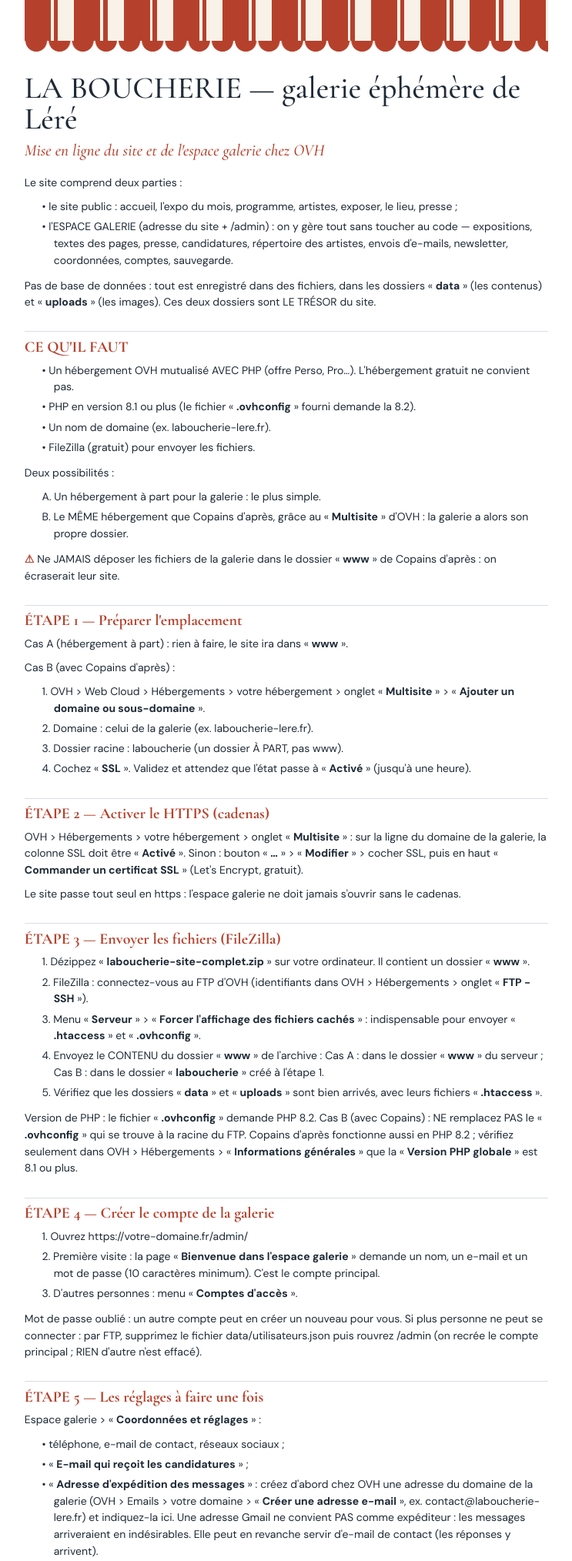
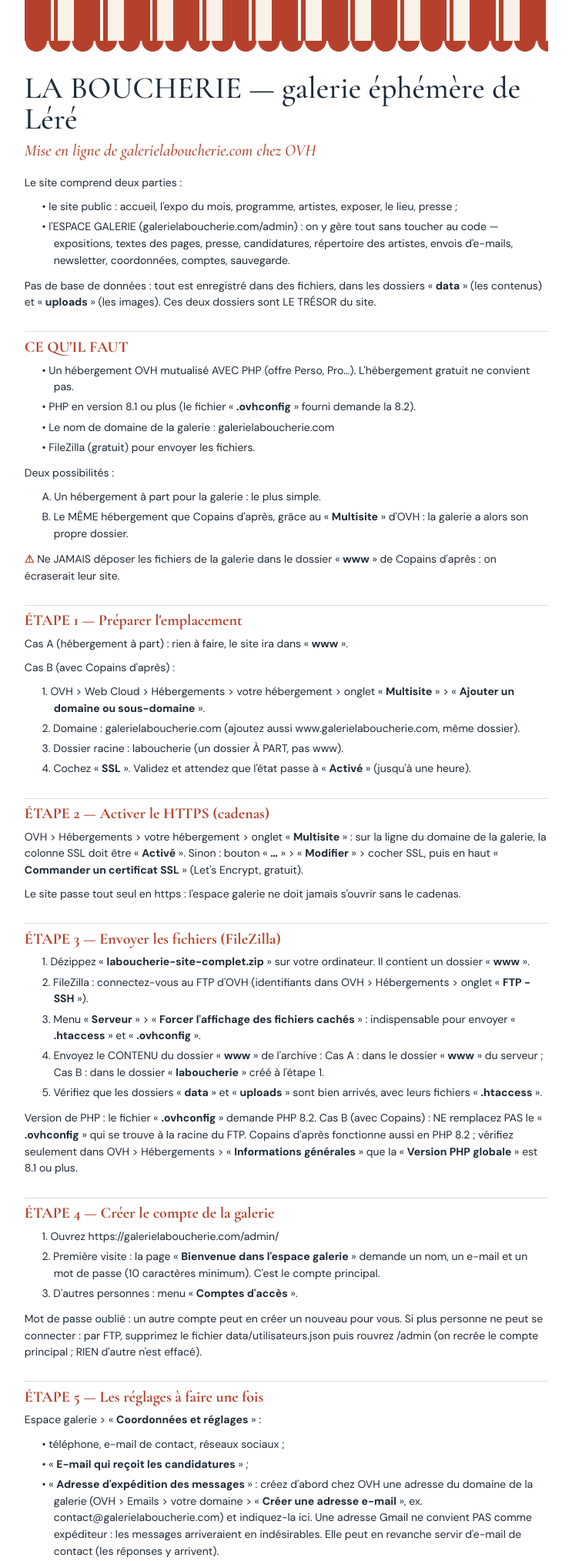
Before and after one commit to Natparis/galerielaboucherie, a PHP site: the page made by docs/Notice installation OVH.html in a window 1280 px wide. Shown: the top 2028 px of the page at 77% size, without its empty margins (268-1011 px from the left). Run offline with PHP 8.4, Linux system fonts and the light colour scheme.

Commit message:
Notice et aide : adresse du site galerielaboucherie.com
Co-Authored-By: Claude Opus 5.5 <noreply@anthropic.com>
Claude-Session: https://claude.ai/code/session_01MSutDAon2zekYMpbT3waQE

```diff
--- a/docs/Notice installation OVH.html
+++ b/docs/Notice installation OVH.html
@@ -16,24 +16,24 @@ p{margin:0 0 2.5mm} ul{margin:0 0 3mm;padding-left:6mm;list-style:none} li{margi
 </style></head><body>
 <div class="store"></div><div class="frange"></div>
 <h1>LA BOUCHERIE — galerie éphémère de Léré</h1>
-<p class="sous">Mise en ligne du site et de l&#x27;espace galerie chez OVH</p>
+<p class="sous">Mise en ligne de galerielaboucherie.com chez OVH</p>
 <p>Le site comprend deux parties :</p>
-<ul><li>• le site public : accueil, l&#x27;expo du mois, programme, artistes, exposer, le lieu, presse ;</li><li>• l&#x27;ESPACE GALERIE (adresse du site + /admin) : on y gère tout sans toucher au code — expositions, textes des pages, presse, candidatures, répertoire des artistes, envois d&#x27;e-mails, newsletter, coordonnées, comptes, sauvegarde.</li></ul>
-<p>Pas de base de données : tout est enregistré dans des fichiers, dans les dossiers « <b>data</b> » (les contenus) et « <b>uploads</b> » (les images). Ces deux dossiers sont LE TRÉSOR du site.</p><section><h2>CE QU&#x27;IL FAUT</h2><ul><li>• Un hébergement OVH mutualisé AVEC PHP (offre Perso, Pro…). L&#x27;hébergement gratuit ne convient pas.</li><li>• PHP en version 8.1 ou plus (le fichier « <b>.ovhconfig</b> » fourni demande la 8.2).</li><li>• Un nom de domaine (ex. laboucherie-lere.fr).</li><li>• FileZilla (gratuit) pour envoyer les fichiers.</li></ul>
+<ul><li>• le site public : accueil, l&#x27;expo du mois, programme, artistes, exposer, le lieu, presse ;</li><li>• l&#x27;ESPACE GALERIE (galerielaboucherie.com/admin) : on y gère tout sans toucher au code — expositions, textes des pages, presse, candidatures, répertoire des artistes, envois d&#x27;e-mails, newsletter, coordonnées, comptes, sauvegarde.</li></ul>
+<p>Pas de base de données : tout est enregistré dans des fichiers, dans les dossiers « <b>data</b> » (les contenus) et « <b>uploads</b> » (les images). Ces deux dossiers sont LE TRÉSOR du site.</p><section><h2>CE QU&#x27;IL FAUT</h2><ul><li>• Un hébergement OVH mutualisé AVEC PHP (offre Perso, Pro…). L&#x27;hébergement gratuit ne convient pas.</li><li>• PHP en version 8.1 ou plus (le fichier « <b>.ovhconfig</b> » fourni demande la 8.2).</li><li>• Le nom de domaine de la galerie : galerielaboucherie.com</li><li>• FileZilla (gratuit) pour envoyer les fichiers.</li></ul>
 <p>Deux possibilités :</p>
 <ul><li>A. Un hébergement à part pour la galerie : le plus simple.</li><li>B. Le MÊME hébergement que Copains d&#x27;après, grâce au « <b>Multisite</b> » d&#x27;OVH : la galerie a alors son propre dossier.</li></ul>
 <p><b class="att">⚠</b> Ne JAMAIS déposer les fichiers de la galerie dans le dossier « <b>www</b> » de Copains d&#x27;après : on écraserait leur site.</p></section><section><h2>ÉTAPE 1 — Préparer l&#x27;emplacement</h2><p>Cas A (hébergement à part) : rien à faire, le site ira dans « <b>www</b> ».</p>
 <p>Cas B (avec Copains d&#x27;après) :</p>
-<ul><li>1. OVH &gt; Web Cloud &gt; Hébergements &gt; votre hébergement &gt; onglet « <b>Multisite</b> » &gt; « <b>Ajouter un domaine ou sous-domaine</b> ».</li><li>2. Domaine : celui de la galerie (ex. laboucherie-lere.fr).</li><li>3. Dossier racine : laboucherie   (un dossier À PART, pas www).</li><li>4. Cochez « <b>SSL</b> ». Validez et attendez que l&#x27;état passe à « <b>Activé</b> » (jusqu&#x27;à une heure).</li></ul></section><section><h2>ÉTAPE 2 — Activer le HTTPS (cadenas)</h2><p>OVH &gt; Hébergements &gt; votre hébergement &gt; onglet « <b>Multisite</b> » : sur la ligne du domaine de la galerie, la colonne SSL doit être « <b>Activé</b> ». Sinon : bouton « <b>…</b> » &gt; « <b>Modifier</b> » &gt; cocher SSL, puis en haut « <b>Commander un certificat SSL</b> » (Let&#x27;s Encrypt, gratuit).</p>
+<ul><li>1. OVH &gt; Web Cloud &gt; Hébergements &gt; votre hébergement &gt; onglet « <b>Multisite</b> » &gt; « <b>Ajouter un domaine ou sous-domaine</b> ».</li><li>2. Domaine : galerielaboucherie.com (ajoutez aussi www.galerielaboucherie.com, même dossier).</li><li>3. Dossier racine : laboucherie   (un dossier À PART, pas www).</li><li>4. Cochez « <b>SSL</b> ». Validez et attendez que l&#x27;état passe à « <b>Activé</b> » (jusqu&#x27;à une heure).</li></ul></section><section><h2>ÉTAPE 2 — Activer le HTTPS (cadenas)</h2><p>OVH &gt; Hébergements &gt; votre hébergement &gt; onglet « <b>Multisite</b> » : sur la ligne du domaine de la galerie, la colonne SSL doit être « <b>Activé</b> ». Sinon : bouton « <b>…</b> » &gt; « <b>Modifier</b> » &gt; cocher SSL, puis en haut « <b>Commander un certificat SSL</b> » (Let&#x27;s Encrypt, gratuit).</p>
 <p>Le site passe tout seul en https : l&#x27;espace galerie ne doit jamais s&#x27;ouvrir sans le cadenas.</p></section><section><h2>ÉTAPE 3 — Envoyer les fichiers (FileZilla)</h2><ul><li>1. Dézippez « <b>laboucherie-site-complet.zip</b> » sur votre ordinateur. Il contient un dossier « <b>www</b> ».</li><li>2. FileZilla : connectez-vous au FTP d&#x27;OVH (identifiants dans OVH &gt; Hébergements &gt; onglet « <b>FTP - SSH</b> »).</li><li>3. Menu « <b>Serveur</b> » &gt; « <b>Forcer l&#x27;affichage des fichiers cachés</b> » : indispensable pour envoyer « <b>.htaccess</b> » et « <b>.ovhconfig</b> ».</li><li>4. Envoyez le CONTENU du dossier « <b>www</b> » de l&#x27;archive : Cas A : dans le dossier « <b>www</b> » du serveur ; Cas B : dans le dossier « <b>laboucherie</b> » créé à l&#x27;étape 1.</li><li>5. Vérifiez que les dossiers « <b>data</b> » et « <b>uploads</b> » sont bien arrivés, avec leurs fichiers « <b>.htaccess</b> ».</li></ul>
-<p>Version de PHP : le fichier « <b>.ovhconfig</b> » demande PHP 8.2. Cas B (avec Copains) : NE remplacez PAS le « <b>.ovhconfig</b> » qui se trouve à la racine du FTP. Copains d&#x27;après fonctionne aussi en PHP 8.2 ; vérifiez seulement dans OVH &gt; Hébergements &gt; « <b>Informations générales</b> » que la « <b>Version PHP globale</b> » est 8.1 ou plus.</p></section><section><h2>ÉTAPE 4 — Créer le compte de la galerie</h2><ul><li>1. Ouvrez https://votre-domaine.fr/admin/</li><li>2. Première visite : la page « <b>Bienvenue dans l&#x27;espace galerie</b> » demande un nom, un e-mail et un mot de passe (10 caractères minimum). C&#x27;est le compte principal.</li><li>3. D&#x27;autres personnes : menu « <b>Comptes d&#x27;accès</b> ».</li></ul>
+<p>Version de PHP : le fichier « <b>.ovhconfig</b> » demande PHP 8.2. Cas B (avec Copains) : NE remplacez PAS le « <b>.ovhconfig</b> » qui se trouve à la racine du FTP. Copains d&#x27;après fonctionne aussi en PHP 8.2 ; vérifiez seulement dans OVH &gt; Hébergements &gt; « <b>Informations générales</b> » que la « <b>Version PHP globale</b> » est 8.1 ou plus.</p></section><section><h2>ÉTAPE 4 — Créer le compte de la galerie</h2><ul><li>1. Ouvrez https://galerielaboucherie.com/admin/</li><li>2. Première visite : la page « <b>Bienvenue dans l&#x27;espace galerie</b> » demande un nom, un e-mail et un mot de passe (10 caractères minimum). C&#x27;est le compte principal.</li><li>3. D&#x27;autres personnes : menu « <b>Comptes d&#x27;accès</b> ».</li></ul>
 <p>Mot de passe oublié : un autre compte peut en créer un nouveau pour vous. Si plus personne ne peut se connecter : par FTP, supprimez le fichier data/utilisateurs.json puis rouvrez /admin (on recrée le compte principal ; RIEN d&#x27;autre n&#x27;est effacé).</p></section><section><h2>ÉTAPE 5 — Les réglages à faire une fois</h2><p>Espace galerie &gt; « <b>Coordonnées et réglages</b> » :</p>
-<ul><li>• téléphone, e-mail de contact, réseaux sociaux ;</li><li>• « <b>E-mail qui reçoit les candidatures</b> » ;</li><li>• « <b>Adresse d&#x27;expédition des messages</b> » : créez d&#x27;abord chez OVH une adresse du domaine de la galerie (OVH &gt; Emails &gt; votre domaine &gt; « <b>Créer une adresse e-mail</b> », ex. contact@laboucherie-lere.fr) et indiquez-la ici. Une adresse Gmail ne convient PAS comme expéditeur : les messages arriveraient en indésirables. Elle peut en revanche servir d&#x27;e-mail de contact (les réponses y arrivent).</li><li>• mentions légales.</li></ul>
+<ul><li>• téléphone, e-mail de contact, réseaux sociaux ;</li><li>• « <b>E-mail qui reçoit les candidatures</b> » ;</li><li>• « <b>Adresse d&#x27;expédition des messages</b> » : créez d&#x27;abord chez OVH une adresse du domaine de la galerie (OVH &gt; Emails &gt; votre domaine &gt; « <b>Créer une adresse e-mail</b> », ex. contact@galerielaboucherie.com) et indiquez-la ici. Une adresse Gmail ne convient PAS comme expéditeur : les messages arriveraient en indésirables. Elle peut en revanche servir d&#x27;e-mail de contact (les réponses y arrivent).</li><li>• mentions légales.</li></ul>
 <p>Puis vérifiez :</p>
 <ul><li>• page « <b>Exposer</b> » : envoyez une candidature d&#x27;essai, elle doit apparaître dans « <b>Candidatures</b> » (et arriver par e-mail) ;</li><li>• accueil : inscrivez-vous à la newsletter, puis « <b>Newsletter</b> » &gt; « <b>Envoyer le programme aux inscrits</b> » : le message doit arriver, avec un lien de désinscription en bas ;</li><li>• supprimez ensuite ces essais.</li></ul>
 <p>Le site est livré avec les expositions et textes des maquettes (Béatrice Sermondadaz, programme jusqu&#x27;en mars…) : modifiez-les ou supprimez-les librement depuis l&#x27;espace galerie. Deux fiches « <b>[Artiste à compléter]</b> » sont en brouillon, invisibles du public.</p></section><section><h2>ÉTAPE 6 — Partager le répertoire avec Copains d&#x27;après</h2><p>Facultatif. Les fiches « <b>Galerie éphémère</b> » du Répertoire de Copains d&#x27;après et le répertoire des artistes de la galerie se synchronisent alors dans les deux sens.</p>
 <ul><li>1. Côté Copains d&#x27;après : la mise à jour « <b>partage</b> » doit être installée (fichier partage.php) et la clé ajoutée dans leur config.php (voir leur notice).</li><li>2. Ici : « <b>Coordonnées et réglages</b> » &gt; Adresse du site Copains d&#x27;après : https://www.copainsdapres.org/ Clé de partage : EXACTEMENT la même que dans leur config.php</li><li>3. « <b>Répertoire des artistes</b> » : un bandeau vert « <b>Partagé avec Copains d&#x27;après</b> » confirme que tout marche.</li></ul></section><section><h2>LES MISES À JOUR DU SITE — règle d&#x27;or</h2><p>Pour une nouvelle version, utilisez l&#x27;archive « <b>laboucherie-mise-a-jour.zip</b> » : elle ne contient NI « <b>data</b> » NI « <b>uploads</b> ».</p>
 <p><b class="att">⚠</b> Ne JAMAIS remplacer ni supprimer les dossiers « <b>data</b> » et « <b>uploads</b> » sur le serveur : ce sont les expositions, les textes, les images, les candidatures, les contacts et les comptes. Les écraser = tout perdre.</p></section><section><h2>SAUVEGARDE</h2><p>Espace galerie &gt; « <b>Sauvegarde</b> » &gt; « <b>Télécharger la sauvegarde</b> » (un .zip avec tous les contenus et toutes les images, sans les mots de passe). Conseil : une fois par mois, sur l&#x27;ordinateur ou une clé USB.</p>
-<p>Restaurer : par FTP, recopier les dossiers « <b>data</b> » et « <b>uploads</b> » de la sauvegarde sur le serveur (garder data/utilisateurs.json existant pour conserver les comptes).</p></section><section><h2>EN CAS DE PROBLÈME</h2><ul><li>• Page blanche ou « <b>Erreur 500</b> » : version de PHP trop ancienne (il faut 8.1 ou plus), voir l&#x27;étape 3.</li><li>• « <b>Session expirée</b> » en enregistrant : rechargez la page et recommencez (vous étiez resté longtemps sans rien faire).</li><li>• Une image ne part pas : elle dépasse 8 Mo, réduisez-la.</li><li>• Les e-mails n&#x27;arrivent pas : vérifiez l&#x27;adresse d&#x27;expédition (étape 5) et les indésirables. Dans « <b>Écrire aux artistes</b> », le bouton « <b>Ouvrir dans ma messagerie</b> » dépanne en attendant.</li><li>• Bandeau rouge dans le répertoire : la connexion avec Copains d&#x27;après ne marche pas (le message dit pourquoi : clé refusée, partage.php absent…).</li><li>• Les dossiers data, inc et maquettes doivent rester inaccessibles depuis le web : https://votre-domaine.fr/data/ doit afficher « <b>Forbidden</b> ». Sinon, le fichier .htaccess n&#x27;a pas été envoyé (fichiers cachés, étape 3).</li></ul></section>
+<p>Restaurer : par FTP, recopier les dossiers « <b>data</b> » et « <b>uploads</b> » de la sauvegarde sur le serveur (garder data/utilisateurs.json existant pour conserver les comptes).</p></section><section><h2>EN CAS DE PROBLÈME</h2><ul><li>• Page blanche ou « <b>Erreur 500</b> » : version de PHP trop ancienne (il faut 8.1 ou plus), voir l&#x27;étape 3.</li><li>• « <b>Session expirée</b> » en enregistrant : rechargez la page et recommencez (vous étiez resté longtemps sans rien faire).</li><li>• Une image ne part pas : elle dépasse 8 Mo, réduisez-la.</li><li>• Les e-mails n&#x27;arrivent pas : vérifiez l&#x27;adresse d&#x27;expédition (étape 5) et les indésirables. Dans « <b>Écrire aux artistes</b> », le bouton « <b>Ouvrir dans ma messagerie</b> » dépanne en attendant.</li><li>• Bandeau rouge dans le répertoire : la connexion avec Copains d&#x27;après ne marche pas (le message dit pourquoi : clé refusée, partage.php absent…).</li><li>• Les dossiers data, inc et maquettes doivent rester inaccessibles depuis le web : https://galerielaboucherie.com/data/ doit afficher « <b>Forbidden</b> ». Sinon, le fichier .htaccess n&#x27;a pas été envoyé (fichiers cachés, étape 3).</li></ul></section>
 <p class="pied">La galerie éphémère — La Boucherie · 39 grande rue, 18240 Léré</p>
 </body></html>
--- a/inc/schema.php
+++ b/inc/schema.php
@@ -113,7 +113,7 @@ return [
                 'ville' => ['label' => 'Ville', 'type' => 'text', 'default' => 'Léré', 'col' => 'half'],
                 'telephone' => ['label' => 'Téléphone de la galerie', 'type' => 'tel', 'default' => '06 73 98 32 61', 'col' => 'half'],
                 'email' => ['label' => 'E-mail de contact (affiché)', 'type' => 'email', 'col' => 'half'],
-                'email_expediteur' => ['label' => 'Adresse d\'expédition des messages aux artistes', 'type' => 'email', 'help' => 'Idéalement une adresse du nom de domaine du site (ex. contact@laboucherie-lere.fr), sinon les messages risquent d\'arriver en indésirables. Les réponses arrivent à l\'e-mail de contact.'],
+                'email_expediteur' => ['label' => 'Adresse d\'expédition des messages aux artistes', 'type' => 'email', 'help' => 'Idéalement une adresse du nom de domaine du site (ex. contact@galerielaboucherie.com), sinon les messages risquent d\'arriver en indésirables. Les réponses arrivent à l\'e-mail de contact.'],
                 'signature' => ['label' => 'Signature des messages', 'type' => 'textarea', 'rows' => 3, 'default' => "La galerie éphémère — La Boucherie\n39 grande rue, 18240 Léré\n06 73 98 32 61"],
                 'email_notification' => ['label' => 'E-mail qui reçoit les candidatures', 'type' => 'email', 'help' => 'Un message est envoyé à chaque nouvelle candidature (si l\'hébergeur autorise l\'envoi de mails).'],
                 'copains_url' => ['label' => 'Adresse du site Copains d\'après', 'type' => 'url', 'help' => 'Pour partager le répertoire des artistes. Ex. : https://www.copainsdapres.org/ — laisser vide pour ne pas partager.'],
```
Also changed, not shown: docs/INSTALLATION-OVH.txt (+8 -7 lines), 1 other file.
